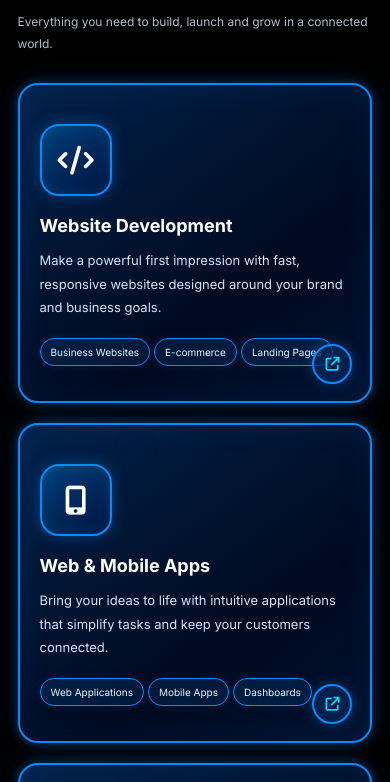
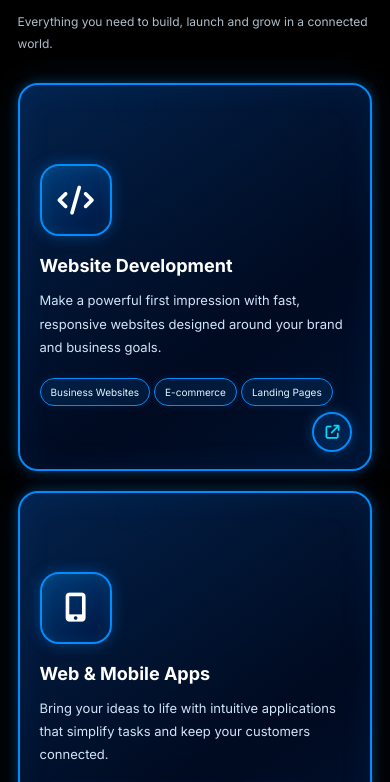
Before and after one commit to gvxtech/gvx-tech-animated-website, a plain HTML site: page index.html in a window 390 px wide. Shown: the part 1737-2519 px from the top of the page. Drawn offline with Linux system fonts and the light colour scheme.

Commit message:
updating content

```diff
--- a/style.css
+++ b/style.css
@@ -2491,7 +2491,7 @@ body::before {
 
     .service-detail {
         min-height: 320px;
-        padding: 23px 20px;
+        padding: 63px 20px;
         border-radius: 20px;
     }
 
```
